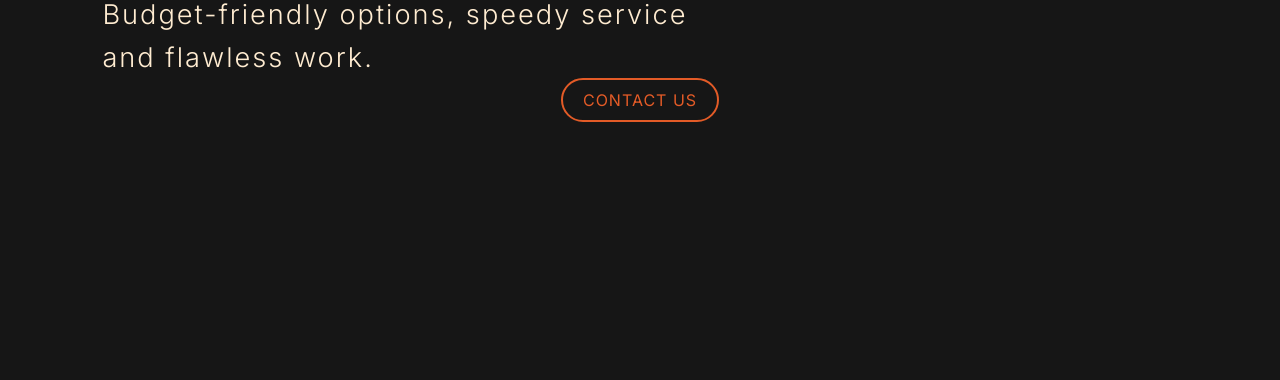
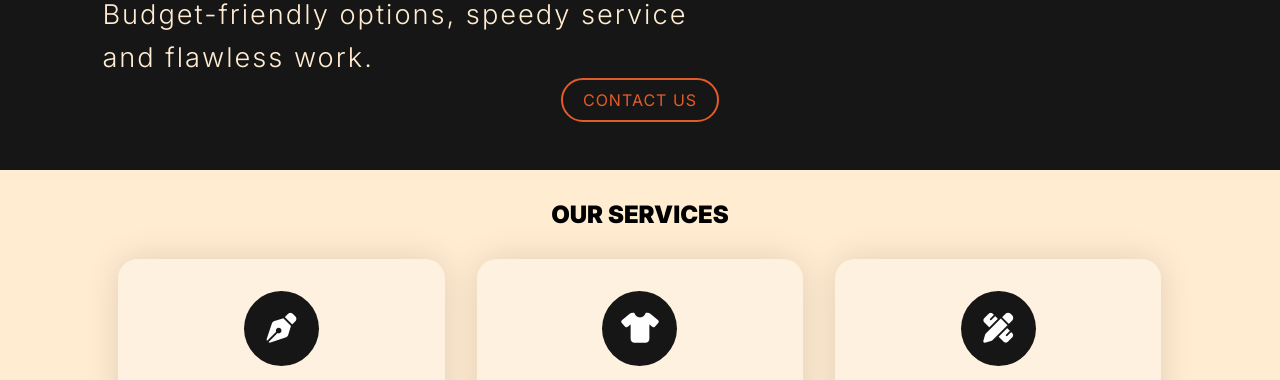
Before and after one commit to zengraphicss/zengraphicss.github.io, a plain HTML site: page index.html in a window 1280 px wide. Shown: the part 420-800 px from the top of the page. Drawn offline with Linux system fonts and the light colour scheme.

Commit message:
commented out the height of hero section

```diff
--- a/style.css
+++ b/style.css
@@ -23,7 +23,7 @@ html, body {
 }
 
 .hero-content {
-  height: 100svh;
+  /*height: 100svh;*/
   margin: 0% 8%;
   background-color: #161616;
 }
```
